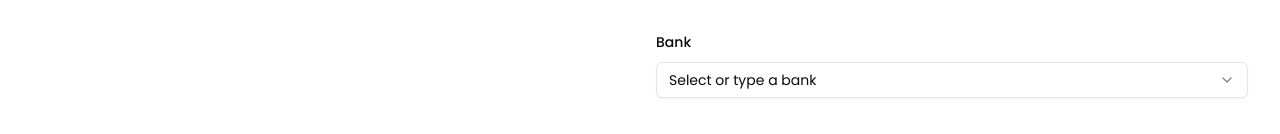
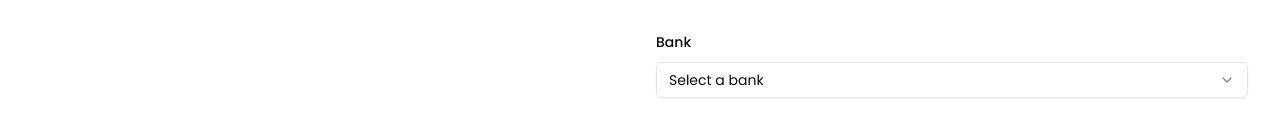
Before and after one commit to CP-RektMart/pic-me-pls-frontend, a Next.js app: page /profile in a window 1280 px wide. Shown: the part 659-793 px from the top of the page. Built offline with nearby package versions, Linux system fonts and the light colour scheme.

Commit message:
refactor: selection box text edited

```diff
--- a/src/components/profile-page/index.tsx
+++ b/src/components/profile-page/index.tsx
@@ -216,7 +216,7 @@ export default function Profile({ isPhotographer }: ProfileProps) {
                         <Select>
                           <FormControl>
                             <SelectTrigger>
-                              <SelectValue placeholder='Select or type a bank' />
+                              <SelectValue placeholder='Select a bank' />
                             </SelectTrigger>
                           </FormControl>
                           <SelectContent id='bank-options'>
```
